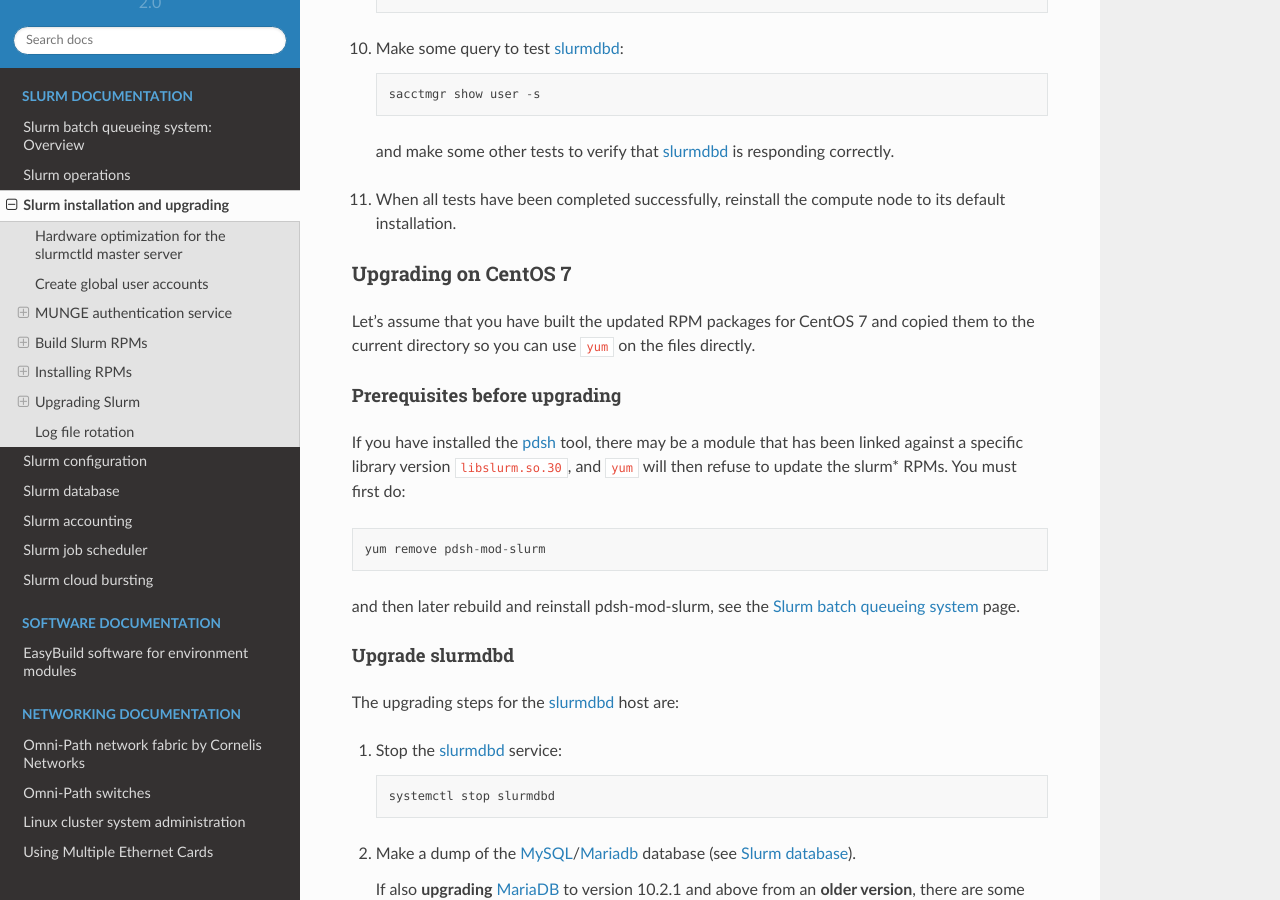
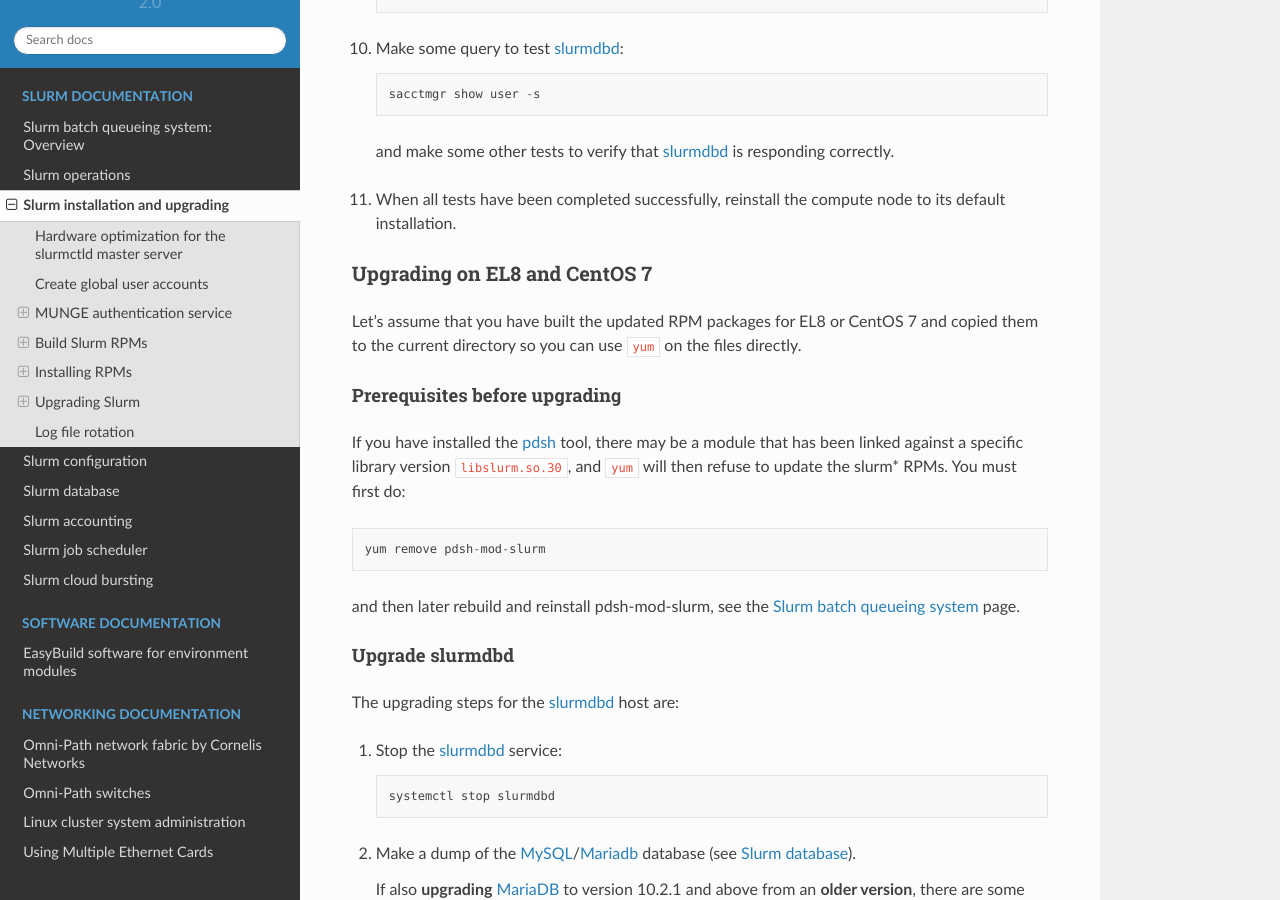
Before and after one commit to OleHolmNielsen/Niflheim_system, a Sphinx documentation site: the page built from docs/Slurm_installation.rst, in a window 1280 px wide and 900 px high, scrolled down 16544 px. Built offline with Sphinx 7.4.7 and the Read the Docs theme 2.0.0, drawn with Linux system fonts in a browser that asks for light colours; some of the changed text lies outside the part shown.

Commit message:
Minor edit

```diff
--- a/docs/Slurm_installation.rst
+++ b/docs/Slurm_installation.rst
@@ -708,10 +708,10 @@ Here is a suggested procedure:
 
 11. When all tests have been completed successfully, reinstall the compute node to its default installation.
 
-Upgrading on CentOS 7
----------------------
+Upgrading on EL8 and CentOS 7
+---------------------------------
 
-Let's assume that you have built the updated RPM packages for CentOS 7 and copied them to the current directory so you can use ``yum`` on the files directly.
+Let's assume that you have built the updated RPM packages for EL8 or CentOS 7 and copied them to the current directory so you can use ``yum`` on the files directly.
 
 Prerequisites before upgrading
 ..............................
```
